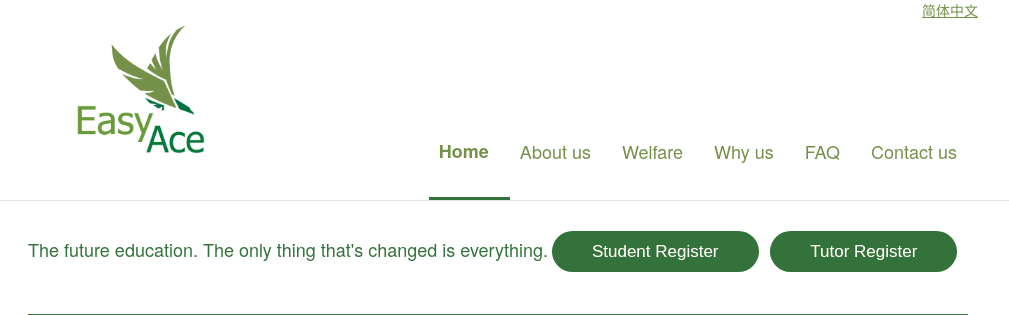
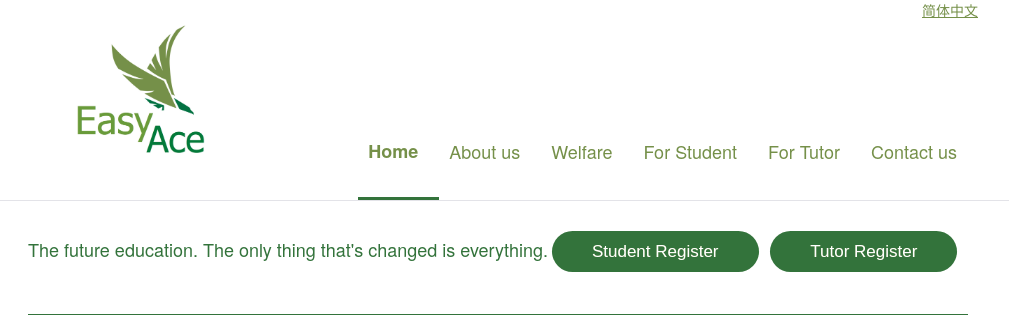
Before and after one commit to luckyxkw/EasyAceFormal, a Django app: page / in a window 1280 px wide. Shown: the top 315 px of the page, without its empty margins (142-1151 px from the left). Run offline with Django 3.2, Linux system fonts and the light colour scheme; some libraries are stand-ins or nearby versions.

Commit message:
fix menu word error

```diff
--- a/Tutor/templates/about.html
+++ b/Tutor/templates/about.html
@@ -72,10 +72,10 @@
     <a href="http://www.easyace.sg/welfare">Welfare</a>
     </li>
     <li id="menu-item-4">
-    <a href="http://www.easyace.sg/testimonial">Why us</a>
+    <a href="http://www.easyace.sg/testimonial">For Student</a>
     </li>
     <li id="menu-item-5">
-    <a href="http://www.easyace.sg/faq">FAQ</a>
+    <a href="http://www.easyace.sg/faq">For Tutor</a>
     </li>
     <li id="menu-item-6">
     <a href="http://www.easyace.sg/contact">Contact us</a>
--- a/Tutor/templates/contact.html
+++ b/Tutor/templates/contact.html
@@ -90,10 +90,10 @@
     <a href="http://www.easyace.sg/welfare">Welfare</a>
     </li>
     <li id="menu-item-4">
-    <a href="http://www.easyace.sg/testimonial">Why us</a>
+    <a href="http://www.easyace.sg/testimonial">For Student</a>
     </li>
     <li id="menu-item-5">
-    <a href="http://www.easyace.sg/faq">FAQ</a>
+    <a href="http://www.easyace.sg/faq">For Tutor</a>
     </li>
     <li id="menu-item-6"   class="current">
     <a href="http://www.easyace.sg/contact">Contact us</a>
--- a/Tutor/templates/faq.html
+++ b/Tutor/templates/faq.html
@@ -94,10 +94,10 @@
     <a href="http://www.easyace.sg/welfare">Welfare</a>
     </li>
     <li id="menu-item-4">
-    <a href="http://www.easyace.sg/testimonial">Why us</a>
+    <a href="http://www.easyace.sg/testimonial">For Student</a>
     </li>
     <li id="menu-item-5"   class="current">
-    <a href="http://www.easyace.sg/faq">FAQ</a>
+    <a href="http://www.easyace.sg/faq">For Tutor</a>
     </li>
     <li id="menu-item-6">
     <a href="http://www.easyace.sg/contact">Contact us</a>
--- a/Tutor/templates/index.html
+++ b/Tutor/templates/index.html
@@ -80,10 +80,10 @@
     <a href="http://www.easyace.sg/welfare">Welfare</a>
     </li>
     <li id="menu-item-4">
-    <a href="http://www.easyace.sg/testimonial">Why us</a>
+    <a href="http://www.easyace.sg/testimonial">For Student</a>
     </li>
     <li id="menu-item-5">
-    <a href="http://www.easyace.sg/faq">FAQ</a>
+    <a href="http://www.easyace.sg/faq">For Tutor</a>
     </li>
     <li id="menu-item-6">
     <a href="http://www.easyace.sg/contact">Contact us</a>
--- a/Tutor/templates/testimonial.html
+++ b/Tutor/templates/testimonial.html
@@ -71,10 +71,10 @@
     <a href="http://www.easyace.sg/welfare">Welfare</a>
     </li>
     <li id="menu-item-4"   class="current">
-    <a href="http://www.easyace.sg/testimonial">Why us</a>
+    <a href="http://www.easyace.sg/testimonial">For Student</a>
     </li>
     <li id="menu-item-5">
-    <a href="http://www.easyace.sg/faq">FAQ</a>
+    <a href="http://www.easyace.sg/faq">For Tutor</a>
     </li>
     <li id="menu-item-6">
     <a href="http://www.easyace.sg/contact">Contact us</a>
--- a/Tutor/templates/welfare.html
+++ b/Tutor/templates/welfare.html
@@ -72,10 +72,10 @@
     <a href="http://www.easyace.sg/welfare">Welfare</a>
     </li>
     <li id="menu-item-4">
-    <a href="http://www.easyace.sg/testimonial">Why us</a>
+    <a href="http://www.easyace.sg/testimonial">For Student</a>
     </li>
     <li id="menu-item-5">
-    <a href="http://www.easyace.sg/faq">FAQ</a>
+    <a href="http://www.easyace.sg/faq">For Tutor</a>
     </li>
     <li id="menu-item-6">
     <a href="http://www.easyace.sg/contact">Contact us</a>
```
Also changed, not shown: 2 other files.
